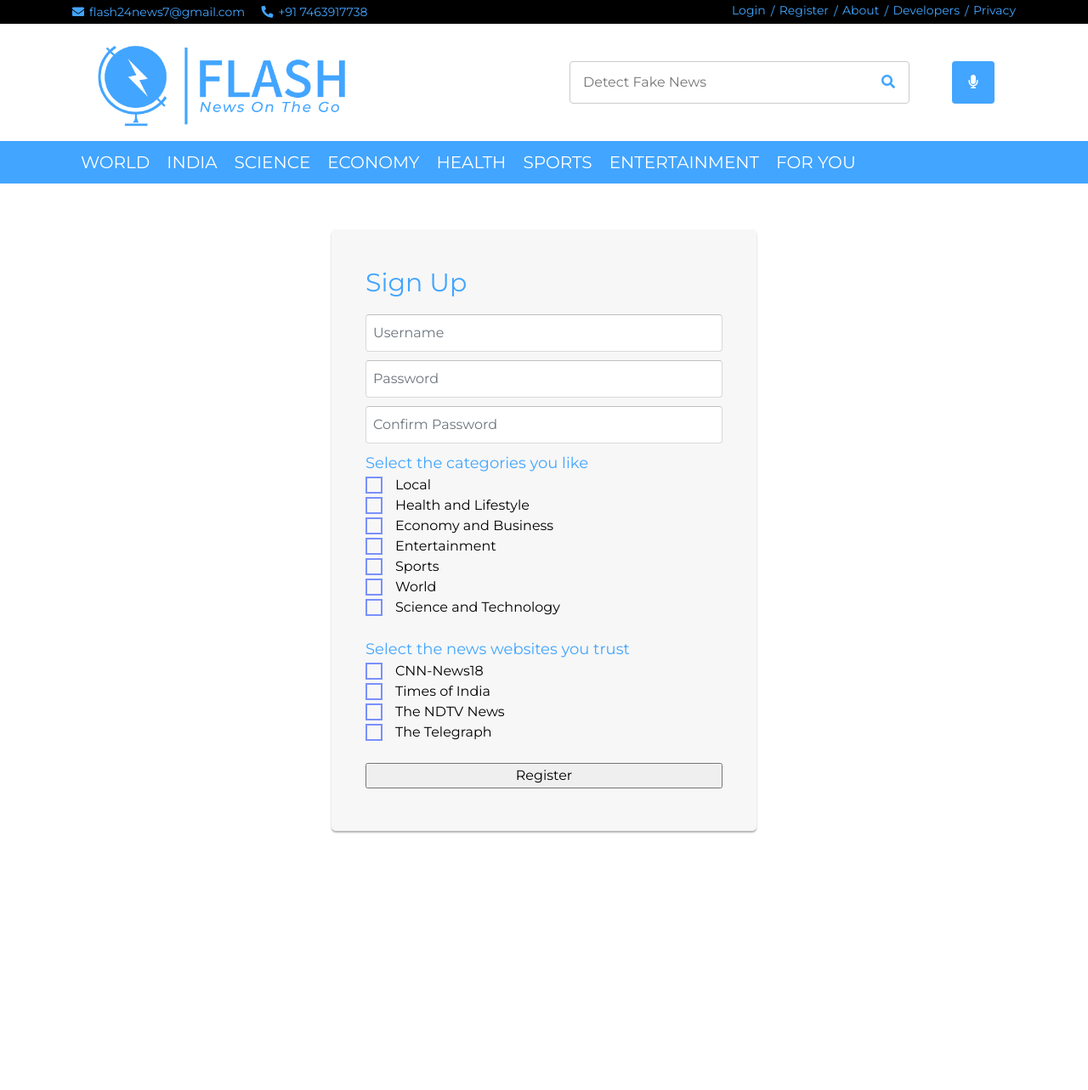
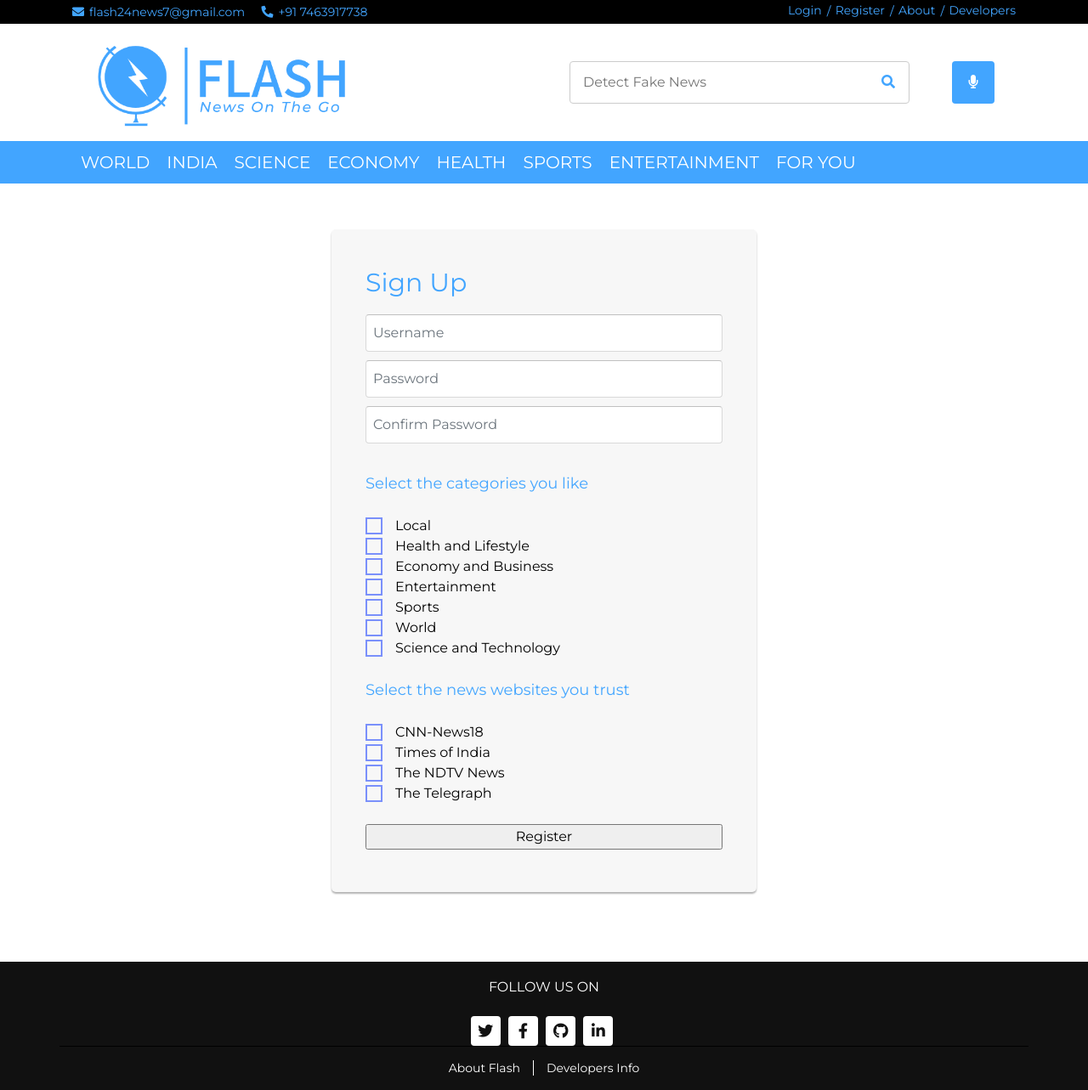
Before and after one commit to Rohini13/Flash, a Django app: page /register/ in a window 1280 px wide. Shown: the whole page at 85% size. Before the commit the page ends 981 px from the top, so only its background shows below. Run offline with Django 3.2, Linux system fonts and the light colour scheme; some libraries are stand-ins or nearby versions.

Commit message:
privacy link removed and read more shortened

```diff
--- a/news/templates/news/developers.html
+++ b/news/templates/news/developers.html
@@ -49,7 +49,7 @@
                             {% endif %}
                             <a href="">About</a>
                             <a href="">Developers</a>
-                            <a href="">Privacy</a>
+{#                            <a href="">Privacy</a>#}
                         </div>
                     </div>
                 </div>
@@ -156,7 +156,7 @@
                 <div class="f-menu">
                     <a href="">About Flash</a>
                     <a href="">Developers Info</a>
-                    <a href="">Privacy Policy</a>
+{#                    <a href="">Privacy Policy</a>#}
                 </div>
             </div>
         </div>
--- a/news/templates/news/fake_news.html
+++ b/news/templates/news/fake_news.html
@@ -47,7 +47,7 @@
                             {% endif %}
                             <a href="">About</a>
                             <a href="{% url 'developers' %}">Developers</a>
-                            <a href="">Privacy</a>
+{#                            <a href="">Privacy</a>#}
                         </div>
                     </div>
                 </div>
@@ -150,7 +150,7 @@
                 <div class="f-menu">
                     <a href="">About Flash</a>
                     <a href="{% url 'developers' %}">Developers Info</a>
-                    <a href="">Privacy Policy</a>
+{#                    <a href="">Privacy Policy</a>#}
                 </div>
             </div>
         </div>
--- a/news/templates/news/register.html
+++ b/news/templates/news/register.html
@@ -42,7 +42,7 @@
                             <a href="{% url 'register' %}">Register</a>
                             <a href="">About</a>
                             <a href="{% url 'developers' %}">Developers</a>
-                            <a href="">Privacy</a>
+{#                            <a href="">Privacy</a>#}
                         </div>
                     </div>
                 </div>
@@ -113,7 +113,7 @@
             <input type="text" name="username" id="username" class="form-control" placeholder="Username" />
             <input type="password" class="form-control" id="password" name="password" placeholder="Password" />
               <input type="password" class="form-control" id="confirm_password" name="confirm_password" placeholder="Confirm Password" />
-              <div class="signup-text"> Select the categories you like </div>
+              <br><div class="signup-text"> Select the categories you like </div><br>
 {#<div class="checkbox-style">#}
               <div class="checkbox-style">
               <input type="checkbox" name="category" id="Local" value="local" /><label for="Local">Local</label><br>
@@ -128,7 +128,7 @@
               <input type="checkbox" name="category" id="Technology" value="technology"><label for="Technology">Science and Technology</label><br>
        </div>
               <br>
-    <div class="signup-text">Select the news websites you trust</div>
+    <div class="signup-text">Select the news websites you trust</div><br>
 
 
 <div class="checkbox-style">
@@ -142,6 +142,38 @@
                   </div>
           </fieldset>
         </form>
+        </div><br><br><br>
+    <!-- Footer Start -->
+        <div class="footer">
+            <div class="social ">
+                <h6 style="color: white">FOLLOW US ON</h6>
+                <a href=""><i class="fab fa-twitter"></i></a>
+                <a href=""><i class="fab fa-facebook-f"></i></a>
+                <a href=""><i class="fab fa-github"></i></a>
+                <a href=""><i class="fab fa-linkedin-in"></i></a>
+            </div>
+            <div class="footer-menu">
+            <div class="container">
+                <div class="f-menu">
+                    <a href="">About Flash</a>
+                    <a href="">Developers Info</a>
+{#                    <a href="">Privacy Policy</a>#}
+                </div>
+            </div>
         </div>
+        </div>
+
+        <!-- Back to Top -->
+        <a href="#" class="back-to-top"><i class="fa fa-chevron-up"></i></a>
+
+        <!-- JavaScript Libraries -->
+        <script src="https://code.jquery.com/jquery-3.4.1.min.js"></script>
+        <script src="https://stackpath.bootstrapcdn.com/bootstrap/4.4.1/js/bootstrap.bundle.min.js"></script>
+        <script src="../../static/news/easing.min.js"></script>
+        <script src="../../static/news/slick.min.js"></script>
+
+        <!-- Template Javascript -->
+        <script src="../../static/news/main.js"></script>
+
 </body>
 </html>
--- a/news/templates/news/single_page.html
+++ b/news/templates/news/single_page.html
@@ -47,7 +47,7 @@
                             {% endif %}
                             <a href="">About</a>
                             <a href="{% url 'developers' %}">Developers</a>
-                            <a href="">Privacy</a>
+{#                            <a href="">Privacy</a>#}
                         </div>
                     </div>
                 </div>
@@ -211,7 +211,7 @@
                 <div class="f-menu">
                     <a href="">About Flash</a>
                     <a href="{% url 'developers' %}">Developers Info</a>
-                    <a href="">Privacy Policy</a>
+{#                    <a href="">Privacy Policy</a>#}
                 </div>
             </div>
         </div>
```
Also changed, not shown: news/templates/news/edit_profile.html (+34 -2 lines), news/templates/news/for_you.html (+8 -8 lines), news/templates/news/home_alt.html (+8 -8 lines), news/templates/news/login.html (+34 -1 lines), db.sqlite3.
